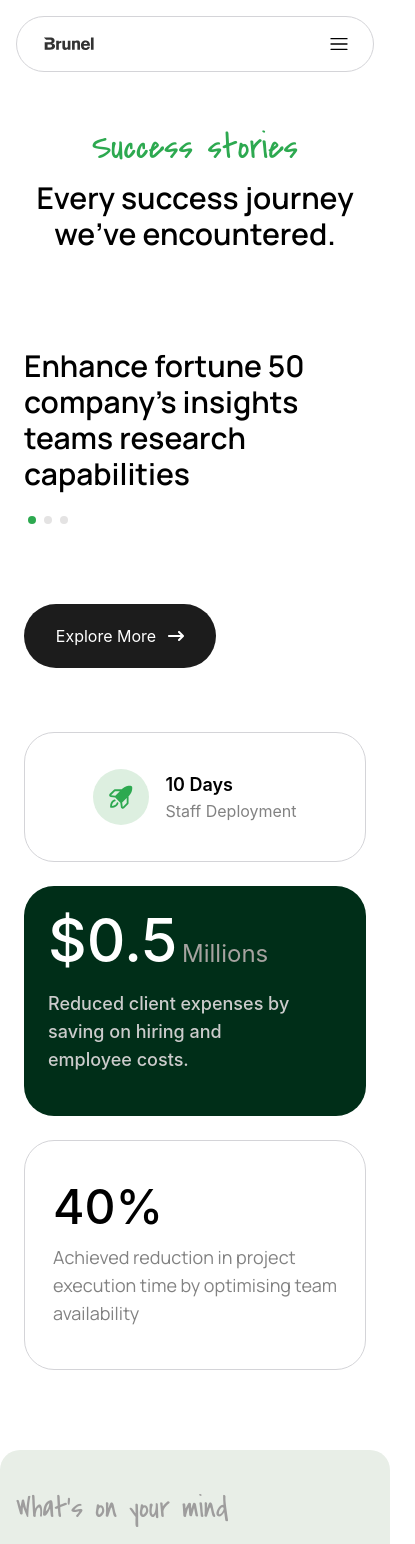
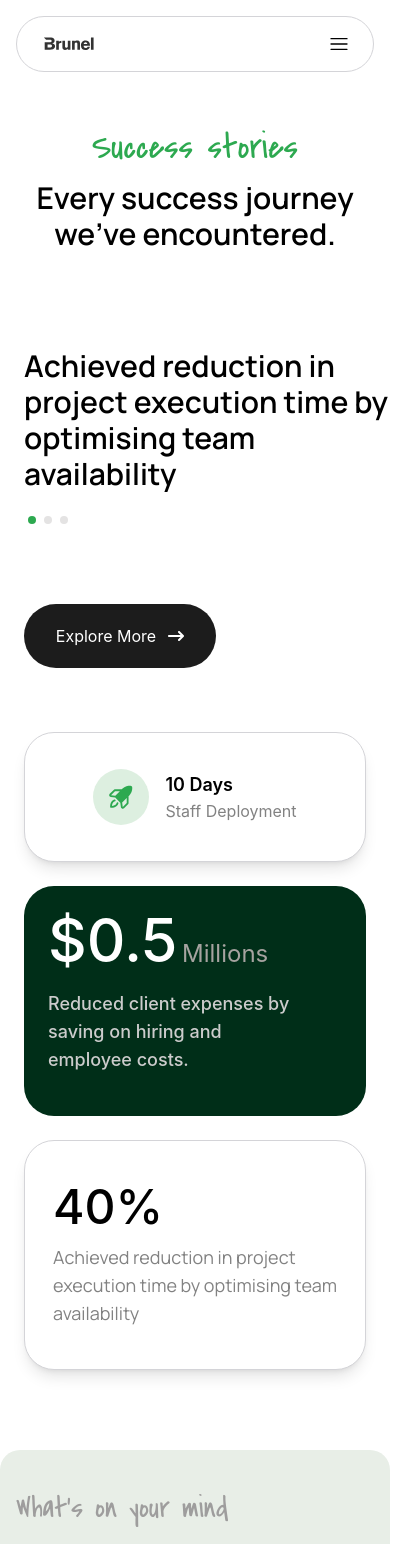
Before and after one commit to UTHRATHITHAN/Thence-React-Js-Assignment, a React (Vite) app: page / in a window 390 px wide. Shown: the top 1544 px of the page, 415 px wide, since content can reach past the window. Built offline with nearby package versions, Linux system fonts and the light colour scheme.

Commit message:
NavBar Code Updated

```diff
--- a/package.json
+++ b/package.json
@@ -15,11 +15,14 @@
     "react-dom": "^18.2.0",
     "react-icons": "^5.2.1",
     "react-router-dom": "^6.23.0",
+    "react-slick": "^0.30.2",
+    "slick-carousel": "^1.8.1",
     "tailwind-merge": "^2.3.0"
   },
   "devDependencies": {
     "@types/react": "^18.2.66",
     "@types/react-dom": "^18.2.22",
+    "@types/react-slick": "^0.23.13",
     "@typescript-eslint/eslint-plugin": "^7.2.0",
     "@typescript-eslint/parser": "^7.2.0",
     "@vitejs/plugin-react": "^4.2.1",
--- a/src/main.tsx
+++ b/src/main.tsx
@@ -4,7 +4,6 @@ import Home from './pages/Home/Home.tsx'
 import './index.css'
 import Register from './pages/Register/Register.tsx'
 import { BrowserRouter, Route, Routes } from "react-router-dom";
-
 
 ReactDOM.createRoot(document.getElementById('root')!).render(
   <React.StrictMode>
--- /dev/null
+++ b/src/pages/Home/Achievement.tsx
@@ -0,0 +1,49 @@
+
+import {  spark, rocket } from '../../assets/ImageImport'
+
+// Three component nearer to the image
+
+function ReducedClientExpenses() {
+    return (
+        <section className='md:absolute  md:-bottom-12 md:-right-16 z-10
+        xl:-bottom-[50px] xl:-right-[70px]  xl:w-[290px] xl:p-6  xl:gap-y-5
+        lg:-bottom-[70px] lg:-right-[50px] bg-[#002E18]    lg:h-[160px] lg:w-[255px] lg:text-sm lg:font-light lg:gap-y-3
+         p-6 lg:p-3 xl:h-[200px]  md:w-[300px] w-full  px-6 md:h-[220px] h-[230px]  rounded-[30px] flex flex-col gap-y-5'>
+            <p><span className='font-medium text-6xl lg:text-5xl xl:text-6xl text-white'>  $0.5</span> <span className='text-[#A6A3A0] text-2xl '> Millions </span> </p>
+            <p className='text-lg lg:text-base xl:text-lg font-medium text-[#CCCCCC] w-[250px]'>Reduced client expenses by saving on hiring and employee costs.</p>
+        </section>
+    )
+}
+
+function TeamAvailability() {
+    return (
+        <section className='md:absolute   md:-left-24 md:top-24  xl:top-24 xl:-left-24 2xl:left-0 lg:top-16 lg:-left-[120px] lg:w-[240px] lg:h-[190px] lg:text-2xl lg:pt-3 text-start bg-white   xl:w-[250px] xl:h-[220px]  md:w-[280px] h-[230px] w-full  md:h-[230px] rounded-[30px] flex items-start justify-center flex-col  gap-y-3 border border-zinc-300 shadow-lg'>
+            <p className='font-medium  text-5xl  lg:text-4xl ml-7'>40%</p>
+            <p className='text-[#828282] text-lg  lg:text-base xl:text-lg font-manrope text-wrap lg:w-[200px]  ml-7'>Achieved reduction in project execution time by optimising team availability</p>
+            <img
+                src={spark}
+                alt="Spark"
+                className=' hidden md:block absolute -top-4 -left-2 lg:-top-4 xl:-top-6 -rotate-30' />
+        </section>
+    )
+}
+
+function StaffDeployment() {
+    return (
+        <section className='md:absolute md:bottom-10 md:-left-10  xl:-left-12 xl:bottom-[40px] 2xl:left-10 lg:-left-[50px] lg:bottom-[40px]  bg-white md:rounded-[50px] rounded-[30px] md:w-[230px]  w-full md:h-20 h-[130px] lg:h-[80px]  px-3 flex items-center gap-x-4 border border-zinc-300 justify-center md:justify-start shadow-lg'>
+            <div className='bg-[#DDEFE0] rounded-[50px] h-14 w-14 flex items-center justify-center'>
+                <img
+                    src={rocket}
+                    alt="Rocket-vector"
+                    className='h-6  right-0'
+                />
+            </div>
+            <div className='flex flex-col'>
+                <p className='font-semibold text-lg lg:text-md xl:text-lg'>10 Days</p>
+                <p className='text-[#828282] lg:text-base lg:font-medium'>Staff Deployment</p>
+            </div>
+        </section>
+    )
+}
+
+export {ReducedClientExpenses, StaffDeployment, TeamAvailability}
--- /dev/null
+++ b/src/pages/Home/AutoPlayCarousel.tsx
@@ -0,0 +1,34 @@
+
+import Slider from 'react-slick';
+import "slick-carousel/slick/slick.css";
+import "slick-carousel/slick/slick-theme.css";
+
+function AutoPlayCarousel() {
+  const settings = {
+    dots: false,
+    infinite: true,
+    slidesToShow: 1,
+    slidesToScroll: 1,
+    autoplay: true,
+    speed: 1000,
+    autoplaySpeed: 4000,
+    cssEase: "linear",
+    initialSlide: 0,
+    pauseOnHover: true
+
+  };
+  return (
+    <div className="slider-container ">
+      <Slider {...settings} >
+
+        <p className='font-manrope  font-semibold xl:text-4xl lg:text-3xl  text-3xl lg:w-[350px] w-full md:w-full lg:leading-10 '>Enhance fortune 50 company’s insights teams research capabilities</p>
+
+        <p className='font-manrope  font-semibold xl:text-4xl lg:text-3xl  text-3xl lg:w-[350px] w-full md:w-full lg:leading-10 '>Achieved reduction in project execution time by optimising team availability</p>
+
+        <p className='font-manrope  font-semibold xl:text-4xl lg:text-3xl  text-3xl lg:w-[350px] w-full md:w-full lg:leading-10 '>Reduced client expenses by saving on hiring and employee costs.</p>
+      </Slider>
+    </div>
+  );
+}
+
+export default AutoPlayCarousel;
--- a/src/pages/Home/HeroSection.tsx
+++ b/src/pages/Home/HeroSection.tsx
@@ -1,7 +1,9 @@
 import { FaArrowRightLong } from "react-icons/fa6";
-import { person, spark, rocket } from '../../assets/ImageImport'
+import { person} from '../../assets/ImageImport'
 import BgBoxDesign from './BgBoxDesign'
 import Button from "../../components/Button/Button"
+import {ReducedClientExpenses, StaffDeployment, TeamAvailability} from './Achievement'
+import AutoPlayCarousel from '../Home/AutoPlayCarousel'
 
 export default function Main() {
     return (
@@ -27,7 +29,8 @@ export default function Main() {
                     <div className=' lg:w-4/12   lg:pt-10 px-6 pr-0 h-fit py-4  md:flex flex-col justify-center md:w-8/12 lg:ml-4 xl:ml-0'>
                         <BgBoxDesign />
                         <div className='group z-50 '>
-                            <p className='font-manrope  font-semibold xl:text-4xl lg:text-3xl  text-3xl lg:w-[350px] w-full md:w-full lg:leading-10 '>Enhance fortune 50 company’s insights teams research capabilities</p>
+
+                            <AutoPlayCarousel/>
 
                             <div className=' flex gap-x-2 lg:mt-10 mt-6 pl-1 '>
                                 <span className='rounded-full bg-[#2DA950] h-2 w-2'></span>
@@ -36,7 +39,7 @@ export default function Main() {
                             </div>
                         </div>
 
-                        <Button className='bg-[#1C1C1C]  hover:bg-[#4E4E4E] z-10 lg:mt-[140px] mt-20 flex items-center gap-x-3 justify-center'>Explore More  <FaArrowRightLong /> </Button>
+                        <Button className='bg-[#1C1C1C]  hover:bg-[#4E4E4E] z-30 lg:mt-[140px] mt-20 flex items-center gap-x-3 justify-center'>Explore More  <FaArrowRightLong /> </Button>
                     </div>
 
 
@@ -45,47 +48,3 @@ export default function Main() {
         </section>
     )
 }
-
-// Components near to images
-function ReducedClientExpenses() {
-    return (
-        <section className='md:absolute  md:-bottom-12 md:-right-16 z-10
-        xl:-bottom-[50px] xl:-right-[70px]  xl:w-[290px] xl:p-6  xl:gap-y-5
-        lg:-bottom-[70px] lg:-right-[50px] bg-[#002E18]    lg:h-[160px] lg:w-[255px] lg:text-sm lg:font-light lg:gap-y-3
-         p-6 lg:p-3 xl:h-[200px]  md:w-[300px] w-full  px-6 md:h-[220px] h-[230px]  rounded-[30px] flex flex-col gap-y-5'>
-            <p><span className='font-medium text-6xl lg:text-5xl xl:text-6xl text-white'>  $0.5</span> <span className='text-[#A6A3A0] text-2xl '> Millions </span> </p>
-            <p className='text-lg lg:text-base xl:text-lg font-medium text-[#CCCCCC] w-[250px]'>Reduced client expenses by saving on hiring and employee costs.</p>
-        </section>
-    )
-}
-
-function TeamAvailability() {
-    return (
-        <section className='md:absolute   md:-left-24 md:top-24  xl:top-24 xl:-left-24 2xl:left-0 lg:top-16 lg:-left-[120px] lg:w-[240px] lg:h-[190px] lg:text-2xl lg:pt-3 text-start bg-white   xl:w-[250px] xl:h-[220px]  md:w-[280px] h-[230px] w-full  md:h-[230px] rounded-[30px] flex items-start justify-center flex-col  gap-y-3 border border-zinc-300'>
-            <p className='font-medium  text-5xl  lg:text-4xl ml-7'>40%</p>
-            <p className='text-[#828282] text-lg  lg:text-base xl:text-lg font-manrope text-wrap lg:w-[200px]  ml-7'>Achieved reduction in project execution time by optimising team availability</p>
-            <img
-                src={spark}
-                alt="Spark"
-                className=' hidden md:block absolute -top-4 -left-2 lg:-top-4 xl:-top-6 -rotate-30' />
-        </section>
-    )
-}
-
-function StaffDeployment() {
-    return (
-        <section className='md:absolute md:bottom-10 md:-left-10  xl:-left-12 xl:bottom-[40px] 2xl:left-10 lg:-left-[50px] lg:bottom-[40px]  bg-white md:rounded-[50px] rounded-[30px] md:w-[230px]  w-full md:h-20 h-[130px] lg:h-[80px]  px-3 flex items-center gap-x-4 border border-zinc-300 justify-center md:justify-start'>
-            <div className='bg-[#DDEFE0] rounded-[50px] h-14 w-14 flex items-center justify-center'>
-                <img
-                    src={rocket}
-                    alt="Rocket-vector"
-                    className='h-6  right-0'
-                />
-            </div>
-            <div className='flex flex-col'>
-                <p className='font-semibold text-lg lg:text-md xl:text-lg'>10 Days</p>
-                <p className='text-[#828282] lg:text-base lg:font-medium'>Staff Deployment</p>
-            </div>
-        </section>
-    )
-}
--- a/src/pages/Home/NavBar.tsx
+++ b/src/pages/Home/NavBar.tsx
@@ -31,7 +31,7 @@ export default function NavBar() {
             {
                 menu &&
 
-                <div className='duration-1000  transition-all ease-in-out md:hidden fixed  overscroll-none top-0   left-0 z-0  w-full h-full bg-white  border border-black rounded-lg flex flex-col gap-y-5 justify-center items-center'>
+                <div className='duration-1000  transition-all ease-in-out md:hidden fixed  overscroll-none top-0   left-0 z-20  w-full h-full bg-white  border border-black rounded-lg flex flex-col gap-y-5 justify-center items-center'>
                     <Button className={`hover:bg-[#F1F1F1]  text-black h-16 w-40 border border-[#EAEAEA]`} onClick={() => navigate('/register')}>
                         Get Projects
                     </Button>
--- a/src/pages/Register/NavBar.tsx
+++ b/src/pages/Register/NavBar.tsx
@@ -12,7 +12,7 @@ export default function NavBar({ showSuccess }: Props) {
         <nav className='absolute top-0 w-full flex justify-between items-center px-3 lg:px-20  mt-5 z-[20] '>
             <img src={logo} className='h-10 md:h-12 lg:h-14 ' />
             {
-                showSuccess || <button onClick={() => navigate('/home')}>
+                showSuccess || <button onClick={() => navigate('/')}>
                     <div className='rounded-full size-10 md:size-12 lg:size-14  border border-zinc-300 grid place-content-center p-2 hover:cursor-pointer'>
                         <RxCross2 className='h-5 w-5' />
 
```
Also changed, not shown: src/pages/Home/BgBoxDesign.tsx (+4 -4 lines), 1 other file (tests, documents, lock files or other folders).
